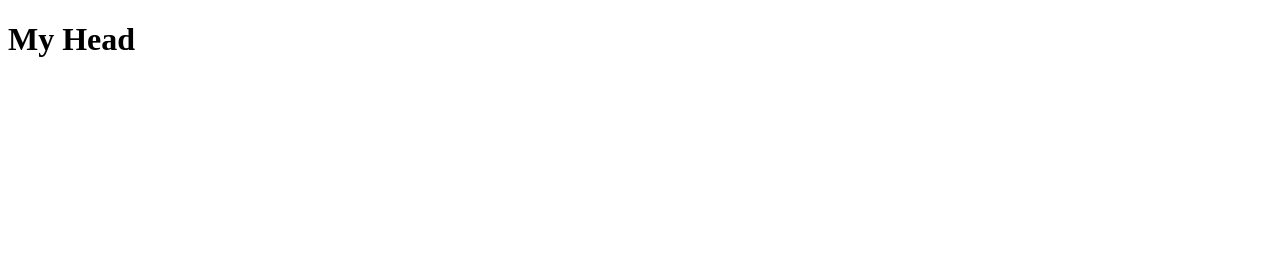
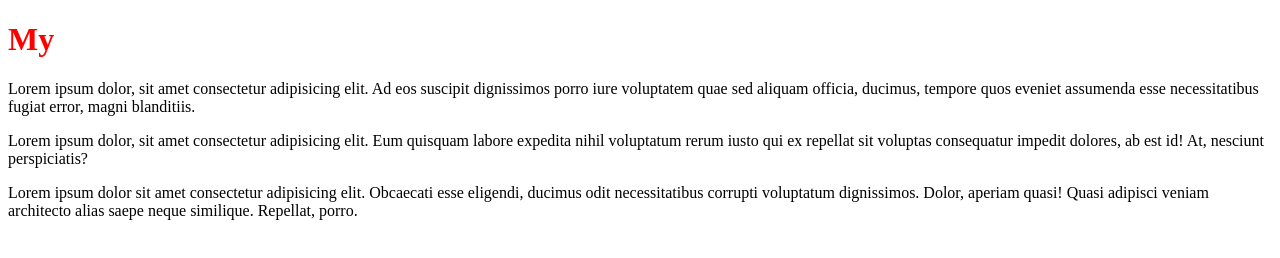
Before and after one commit to Si-HaMaDa/git-train-67, a plain HTML site: page index.html in a window 1280 px wide. Drawn offline with Linux system fonts and the light colour scheme.

Commit message:
my second version

```diff
--- a/css/main.css
+++ b/css/main.css
@@ -1,3 +1,7 @@
 * {
     box-sizing: border-box;
 }
+
+h1 {
+    color: red;
+}
--- a/index.html
+++ b/index.html
@@ -10,7 +10,12 @@
 </head>
 
 <body>
-    <h1>My Head</h1>
+    <h1>My</h1>
+    <p>Lorem ipsum dolor, sit amet consectetur adipisicing elit. Ad eos suscipit dignissimos porro iure voluptatem quae sed aliquam officia, ducimus, tempore quos eveniet assumenda esse necessitatibus fugiat error, magni blanditiis.</p>
+
+    <p>Lorem ipsum dolor, sit amet consectetur adipisicing elit. Eum quisquam labore expedita nihil voluptatum rerum iusto qui ex repellat sit voluptas consequatur impedit dolores, ab est id! At, nesciunt perspiciatis?</p>
+
+    <p>Lorem ipsum dolor sit amet consectetur adipisicing elit. Obcaecati esse eligendi, ducimus odit necessitatibus corrupti voluptatum dignissimos. Dolor, aperiam quasi! Quasi adipisci veniam architecto alias saepe neque similique. Repellat, porro.</p>
 </body>
 
 </html>
```
